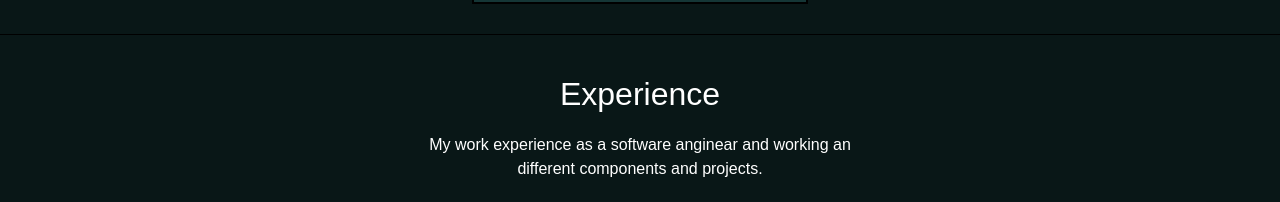
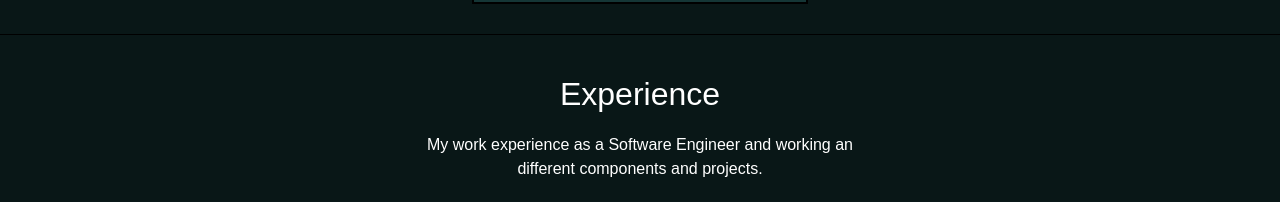
Before and after one commit to RahulProjects01/Portfolio-Website, a React (Vite) app: page / in a window 1280 px wide. Shown: the part 1300-1502 px from the top of the page. Built offline with nearby package versions, Linux system fonts and the light colour scheme.

Commit message:
Update Experience.jsx
update

```diff
--- a/src/components/Experience/Experience.jsx
+++ b/src/components/Experience/Experience.jsx
@@ -6,7 +6,7 @@ const Experience = () => {
   return (
     <div className='Experience-div' id='experience'>
       <h3 className='ex-name'>Experience</h3>
-      <center>My work experience as a software anginear and working an <br></br> different components and projects.</center>
+      <center>My work experience as a Software Engineer and working an <br></br> different components and projects.</center>
 
       <div className='ex-regex'>
         <div className='ex-div1'>
```
